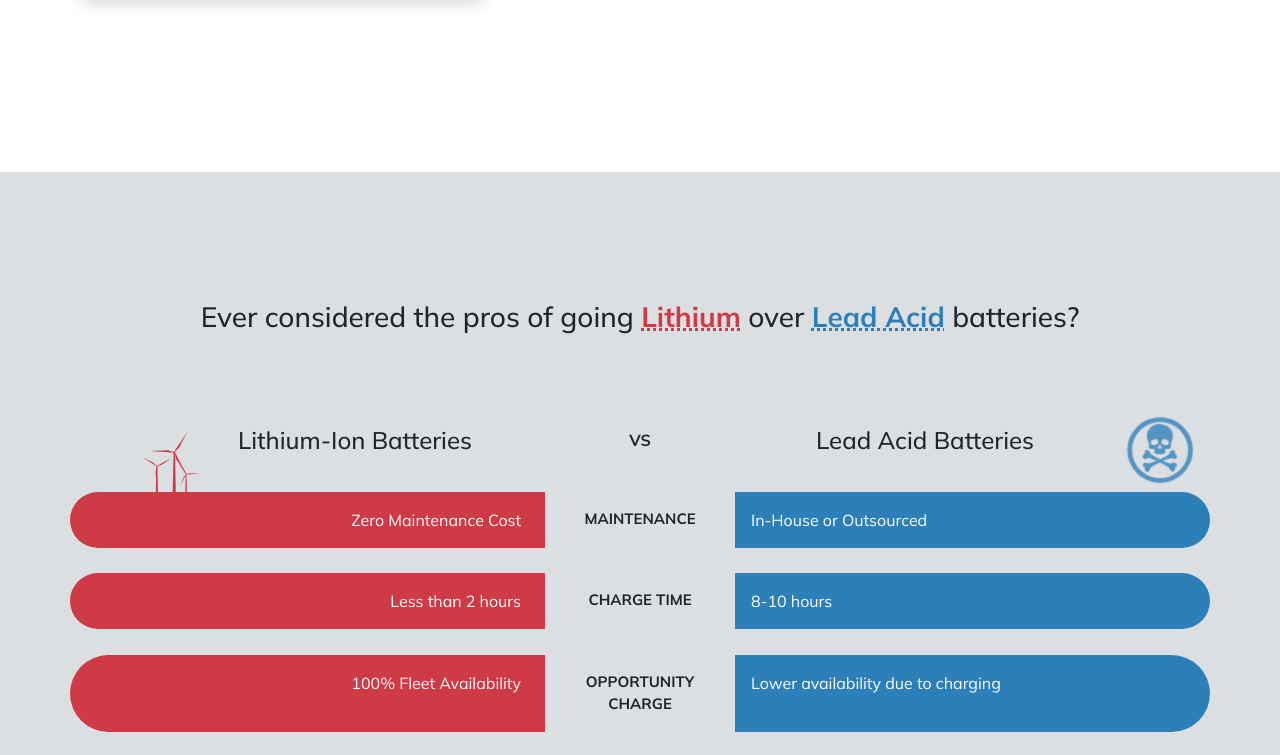
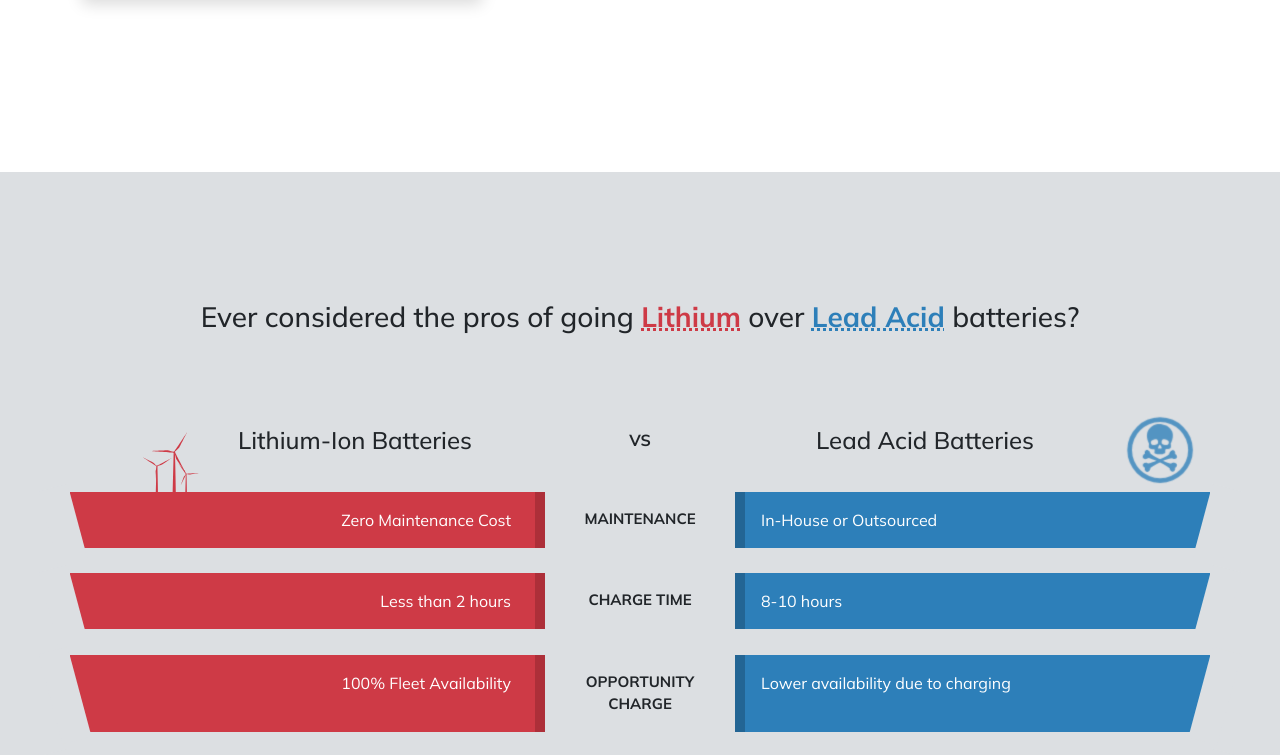
Before and after one commit to Daxton47/hess-demo-vue, a Vue app: page / in a window 1280 px wide. Shown: the part 2000-2755 px from the top of the page. Built offline with nearby package versions, Linux system fonts and the light colour scheme; what lottie-web-vue would draw is missing.

Commit message:
Complete first rough drag

```diff
--- a/src/App.vue
+++ b/src/App.vue
@@ -27,7 +27,7 @@ export default {
     return {
       showContactForm: false
     }
-  }
+  },
 }
 </script>
 
--- a/src/components/contact/ContactModal.vue
+++ b/src/components/contact/ContactModal.vue
@@ -1,6 +1,6 @@
 <template>
     <div class="modal fade" id="contactModal" data-bs-backdrop="static" tabindex="-1">
-        <div class="modal-dialog modal-dialog-centered modal-dialog-lg">
+        <div class="modal-dialog modal-dialog-centered modal-dialog-xl">
             <div class="modal-content">
                 <div class="modal-header">
                     <h5 class="modal-title">Contact Us</h5>
--- a/src/components/layout/TheFooter.vue
+++ b/src/components/layout/TheFooter.vue
@@ -21,7 +21,7 @@
                         <i class="fas fa-phone-alt"></i><a href="tel:(801)999-9999" class="ms-2">+1 (801) 999-9999</a>
                     </div>
                     <div class="d-flex align-items-center mt-2">
-                        <i class="fas fa-map-marker-alt"></i><a class="ms-2" target="_blank" href="https://www.google.com/maps/@24.47739,-77.881521,9.25z">89 ABC Street</a>
+                        <i class="fas fa-map-marker-alt"></i><a class="ms-2" target="_blank" href="https://www.google.com/maps/place/511+Galaxy+Way,+Modesto,+CA+95356/@37.7078702,-121.0022279,18.25z/data=!4m5!3m4!1s0x809050c53479aa83:0x8985b493f76d156!8m2!3d37.7079839!4d-121.0008849">511 Galaxy Way<br>Modesto, Stanislaus County 95356<br>USA</a>
                     </div>
                 </div>
                 <div class="col-12 col-xl-4 links mt-2">
@@ -30,13 +30,16 @@
                         <a href="#home" class="text-white">Home</a>
                     </div>
                     <div class="mt-2">
-                        <a href="#home" class="text-white">Products</a>
+                        <a href="#product-section" class="text-white">Products</a>
+                    </div>
+                    <div class="mt-2">
+                        <a href="#battery-battle" class="text-white">Batteries</a>
                     </div>
                     <div class="mt-2">
                         <a href="#companySection" class="text-white">Our Team</a>
                     </div>
                     <div class="mt-2">
-                        <a href="contactModal" data-bs-toggle="modal" class="text-white">Contact Us</a>
+                        <a href="contactModal" data-bs-toggle="modal" class="text-white" data-bs-target="#contactModal">Contact Us</a>
                     </div>
                 </div>
             </div>
--- a/src/components/layout/TheNav.vue
+++ b/src/components/layout/TheNav.vue
@@ -3,21 +3,21 @@
         <router-link to="/" class="navbar-brand"><img src="@/assets/logos/HessLogo.webp" alt="Hess Energy Solutions" style="width: 60px;"></router-link>
         <div class="d-flex align-items-center">
             <div class="navigation">
-                <a href="#home" class="nav-link active">Home</a>
+                <a href="#home" class="nav-link active landing-nav" id="navHome">Home</a>
             </div>
             <div class="navigation">
-                <a href="#product-section" class="nav-link">Products</a>
+                <a href="#product-section" class="nav-link landing-nav" id="navProducts">Products</a>
             </div>
             <div class="navigation">
-                <a href="#battery-battle" class="nav-link">Batteries</a>
+                <a href="#battery-battle" class="nav-link landing-nav" id="navBatteries">Batteries</a>
             </div>
             <div class="navigation">
-                <a href="#companySection" class="nav-link">Our Team</a>
+                <a href="#companySection" class="nav-link landing-nav" id="navTeam">Our Team</a>
             </div>
         </div>
         <div>
             <div class="navigation">
-                <a style="cursor: pointer;" @click="$emit('openContactForm')">Get a Free Quote</a>
+                <a style="cursor: pointer;" data-bs-toggle="modal" data-bs-target="#contactModal">Get a Free Quote</a>
             </div>
         </div>
         <div class="mobile-spacer"></div>
@@ -38,19 +38,19 @@
             </div>
             <div class="text-white mt-5">
                 <div class="py-4">
-                    <a href="#home" class="text-white"><h5 class="text-center fw-bolder">Home</h5></a>
+                    <a href="#home" class="text-white landing-nav" id="navMobileHome"><h5 class="text-center fw-bolder">Home</h5></a>
                 </div>
                 <div class="py-4">
-                    <a href="#product-section" class="text-white"><h5 class="text-center fw-bolder">Products</h5></a>
+                    <a href="#product-section" class="text-white landing-nav" id="navMobileProducts"><h5 class="text-center fw-bolder">Products</h5></a>
                 </div>
                 <div class="py-4">
-                    <a href="#battery-battle" class="text-white"><h5 class="text-center fw-bolder">Batteries</h5></a>
+                    <a href="#battery-battle" class="text-white landing-nav" id="navMobileBatteries"><h5 class="text-center fw-bolder">Batteries</h5></a>
                 </div>
                 <div class="py-4">
-                    <a href="#companySection" class="text-white"><h5 class="text-center fw-bolder">Our Team</h5></a>
+                    <a href="#companySection" class="text-white landing-nav" id="navMobileTeam"><h5 class="text-center fw-bolder">Our Team</h5></a>
                 </div>
                 <div class="py-4">
-                    <a href="#" class="text-white"><h5 class="text-center fw-bolder">Contact Us</h5></a>
+                    <a href="#" @click="showSideNav = false" class="text-white" data-bs-toggle="modal" data-bs-target="#contactModal"><h5 class="text-center fw-bolder">Contact Us</h5></a>
                 </div>
             </div>
         </div>
@@ -209,10 +209,16 @@ export default {
     .slide-in-enter-active {
         transition: transform .4s ease-in;
     }
-    .slide-in-enter-from {
+    .slide-in-leave-active {
+        transition: transform .4s ease-out;
+    }
+
+    .slide-in-enter-from,
+    .slide-in-leave-to {
         transform: translateX(100%);
     }
-    .slide-in-enter-to {
+    .slide-in-enter-to,
+    .slide-in-leave-from {
         transform: translateX(0px);
     }
 </style>
--- a/src/pages/LandingComponents/TheBatteryBattle.vue
+++ b/src/pages/LandingComponents/TheBatteryBattle.vue
@@ -240,7 +240,6 @@ export default {
         font-weight: bold;
         /*background: rgb(206,58,70);
         background: linear-gradient(315deg, rgba(206,58,70,1) 0%, rgba(255,96,110,1) 100%);*/
-        border-radius: 80px;
     }
 
         .team-hess h4 {
@@ -251,7 +250,6 @@ export default {
         padding: .8rem 3rem;
         /*background: rgb(38,108,157);
         background: linear-gradient(315deg, rgba(38,108,157,1) 0%, rgba(96,177,255,1) 100%);*/
-        border-radius: 80px;
     }
 
         .team-acid h4 {
@@ -260,14 +258,25 @@ export default {
 
     .lithium-col {
         background-color: var(--company-color);
-        border-top-left-radius: 40px;
-        border-bottom-left-radius: 40px;
         text-align: end;
         box-shadow: inset 0 0 #222;
         user-select: none;
         transition: transform .4s ease;
         cursor: pointer;
         color: white;
+        border-right: 10px solid var(--company-color-dark);
+        position: relative;
+    }
+
+    .lithium-col::after {
+        content: " ";
+        position: absolute;
+        width: 30px;
+        height: 93px;
+        background-color: #dcdfe2;
+        left: 10px;
+        top: -6px;
+        transform: translateX(-100%) rotate(-15deg);
     }
     .comparison-col {
         background-color: transparent;
@@ -281,14 +290,25 @@ export default {
     }
     .acid-col {
         background-color: rgb(45, 127, 185);
-        border-top-right-radius: 40px;
-        border-bottom-right-radius: 40px;
         user-select: none;
         transition: transform .4s ease;
         cursor: pointer;
         color: white;
+        border-left: 10px solid #236594;
+        position: relative;
     }
 
+    /* Lol, Clip path wouldn't work with varying heights */
+    .acid-col::after {
+        content: " ";
+        position: absolute;
+        width: 30px;
+        height: 93.5px;
+        background-color: #dcdfe2;
+        right: 10px;
+        top: -6px;
+        transform: translateX(100%) rotate(15deg);
+    }
     .lithium-col:hover {
         transform: scale(1.03);
     }
--- a/src/pages/TheLanding.vue
+++ b/src/pages/TheLanding.vue
@@ -37,8 +37,46 @@ export default {
         }
     },
     mounted: function() {
+        var productRect = document.getElementById("product-section").getBoundingClientRect()
+        var productSectionLocationTop = productRect.top + window.scrollY
+        var productSectionLocationBottom = productRect.bottom + window.scrollY
+
+        var batteriesRect = document.getElementById('battery-battle').getBoundingClientRect()
+        var batteriesLocationTop = batteriesRect.top + window.scrollY
+        var batteriesLocationBottom = batteriesRect.bottom + window.scrollY
+
+        var companyRect = document.getElementById('companySection').getBoundingClientRect()
+        var companyTop = companyRect.top + window.scrollY
+        var companyBottom = companyRect.bottom + window.scrollY
+
+        var landingNavs = document.getElementsByClassName('landing-nav')
+
+        // Had to implement my own scroll-spy since Bootstrap 5 wasn't working with Vue 3
         window.addEventListener('scroll', () => {
             this.pageScrolled = window.scrollY > 40
+            for (var i = 0; i < landingNavs.length; i++) {
+                landingNavs[i].classList.remove("active")
+            }
+
+            if (window.scrollY < productSectionLocationTop) {
+                var navHome = document.getElementById("navHome")
+                navHome.classList.add("active")
+            }
+            else if (window.scrollY >= productSectionLocationTop &&
+                    window.scrollY < productSectionLocationBottom) {
+                var navProduct = document.getElementById("navProducts")
+                navProduct.classList.add("active")
+            }
+            else if (window.scrollY > batteriesLocationTop &&
+                    window.scrollY < batteriesLocationBottom) {
+                var navBatteries = document.getElementById("navBatteries")
+                navBatteries.classList.add("active")
+            }
+            else if (window.scrollY > companyTop &&
+                    window.scrollY < companyBottom) {
+                var navCompany = document.getElementById("navTeam")
+                navCompany.classList.add("active")
+            }
         })
     }
 }
```
